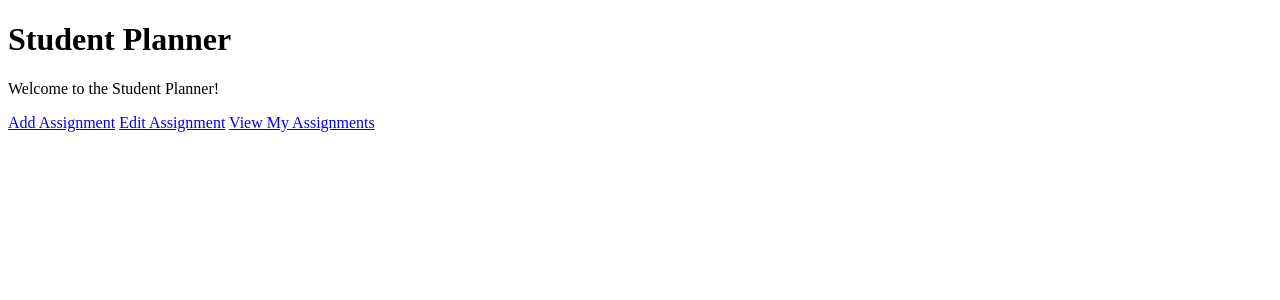
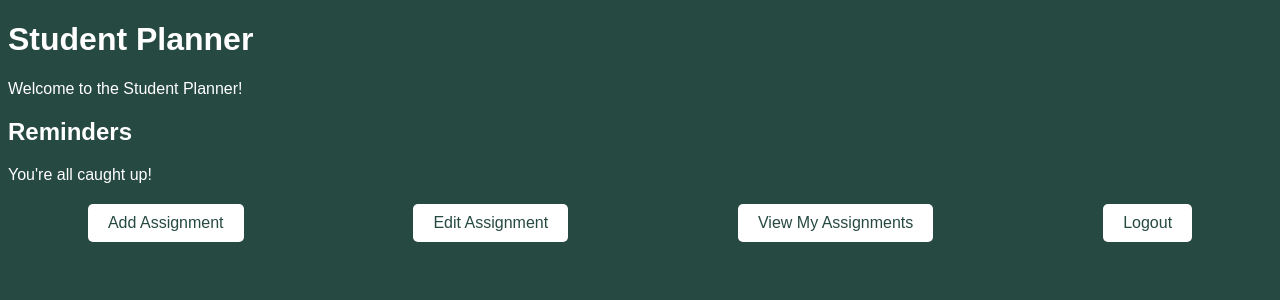
Before and after one commit to hjphill2-lab/systemsetup, a Flask app: page /home in a window 1280 px wide. Shown: the top 300 px of the page. Run offline with Flask 3, Linux system fonts and the light colour scheme; the visitor is signed in with stand-in values (Sample User, id 1); data that the repository does not hold is empty.

Commit message:
Added reminders and styles

```diff
--- a/StudentPlanner/app.py
+++ b/StudentPlanner/app.py
@@ -34,11 +34,27 @@ def register():
         cursor.close()
         db.close()
         return "Registration successful!"
-    return render_template('register.html')
+    return render_template('login.html')
 
 @app.route('/home')
 def home():
-    return render_template("home.html")
+    db = get_connection()
+    cursor = db.cursor()
+    cursor.execute(
+        """
+        SELECT CourseName, Title, DueDate
+        FROM Assignments
+        WHERE UserID = %s AND Completed = 0
+        AND DueDate BETWEEN CURDATE() AND DATE_ADD(CURDATE(), INTERVAL 7 DAY)
+        ORDER BY DueDate
+        """,
+        (session['UserID'],)
+    )
+    reminders = cursor.fetchall()
+    cursor.close()
+    db.close()
+    return render_template("home.html", reminders=reminders)
+
 
 @app.route('/add_assignment', methods=['GET', 'POST'])
 def add_assignment():
@@ -104,5 +120,10 @@ def edit_assigment(assignment_id):
         return "Assignment not found.", 404
     return render_template("edit_assignment.html", assignment=assignment)
 
+@app.route('/logout')
+def logout():
+    session.clear()
+    return redirect('/')
+
 if __name__ == '__main__':
     app.run(debug=True)
--- a/StudentPlanner/static/style.css
+++ b/StudentPlanner/static/style.css
@@ -0,0 +1,73 @@
+body {
+    background-color: #264941;
+    color: #ffffff;
+    font-family: Arial, sans-serif;
+}
+
+.container {
+    width: 80%;
+    margin: auto;
+    background-color: #ffffff;
+    padding: 20px;
+    border-radius: 10px;
+}
+
+.button {
+    background-color: #ffffff;
+    color: #264941;
+    padding: 10px 20px;
+    border: none;
+    border-radius: 5px;
+    cursor: pointer;
+    text-decoration: none;
+}
+
+.button-container {
+    display: flex;
+    gap: 10px;
+    justify-content: space-around;
+    margin-top: 20px;
+}
+
+.button:hover {
+    background-color: #e0e0e0;
+}
+
+
+.form-group {
+    display: flex;
+    flex-direction: column;
+    margin-bottom: 15px;
+}
+
+.form-group label {
+    margin-bottom: 5px;
+    font-weight: bold;
+}
+
+.form-group input,
+.form-group textarea {
+    width: 100%;
+    max-width: 400px;
+    padding: 8px;
+    border: 1px solid #ccc;
+    border-radius: 5px;
+    font-size: 16px;
+}
+
+.form-group textarea{
+    height: 100px;
+}
+
+.form-actions {
+    margin-top: 20px;
+}
+
+.register-link {
+    color: #ffffff;
+    text-decoration: underline;
+}
+
+.register-link:hover {
+    color: #e0e0e0;
+}
--- a/StudentPlanner/templates/assignments.html
+++ b/StudentPlanner/templates/assignments.html
@@ -2,6 +2,7 @@
 <html>
 <head>
     <title>My Assignments</title>
+    <link rel="stylesheet" href ="/static/style.css">
 </head>
 <body>
     <h1>My Assignments</h1>
--- a/StudentPlanner/templates/edit_assignment.html
+++ b/StudentPlanner/templates/edit_assignment.html
@@ -4,6 +4,7 @@
     <meta charset="UTF-8">
     <meta name="viewport" content="width=device-width, initial-scale=1.0">
     <title>Edit Assignment</title>
+    <link rel="stylesheet" href ="/static/style.css">
 </head>
 <body>
     <h1>Edit an Existing Assignment</h1>
--- a/StudentPlanner/templates/home.html
+++ b/StudentPlanner/templates/home.html
@@ -4,12 +4,27 @@
     <meta charset="UTF-8">
     <meta name="viewport" content="width=device-width, initial-scale=1.0">
     <title>Student Planner</title>
+    <link rel="stylesheet" href ="/static/style.css">
 </head>
 <body>
     <h1>Student Planner</h1>
     <p>Welcome to the Student Planner!</p>
-    <a href="/add_assignment">Add Assignment</a>
-    <a href="/edit_assignment">Edit Assignment</a>
-    <a href="/assignments">View My Assignments</a>
+    <h2>Reminders</h2>
+    {% if reminders %}
+        <ul>
+            {% for reminder in reminders %}
+            <li>{{ reminder[0] }} - {{ reminder[1] }} (Due: {{ reminder[2] }})</li>
+            {% endfor %}
+        </ul>
+    {% else %}
+        <p>You're all caught up!</p>
+    {% endif %}
+    <div class="button-container">
+        <a class="button" href="/add_assignment">Add Assignment</a>
+        <a class="button" href="/edit_assignment">Edit Assignment</a>
+        <a class="button" href="/assignments">View My Assignments</a>
+        <a class="button" href="/logout">Logout</a>
+    </div>
+
 </body>
 </html>
```
Also changed, not shown: StudentPlanner/templates/add_assignment.html (+13 -9 lines), StudentPlanner/templates/login.html (+13 -8 lines), StudentPlanner/templates/register.html (+10 -4 lines).
